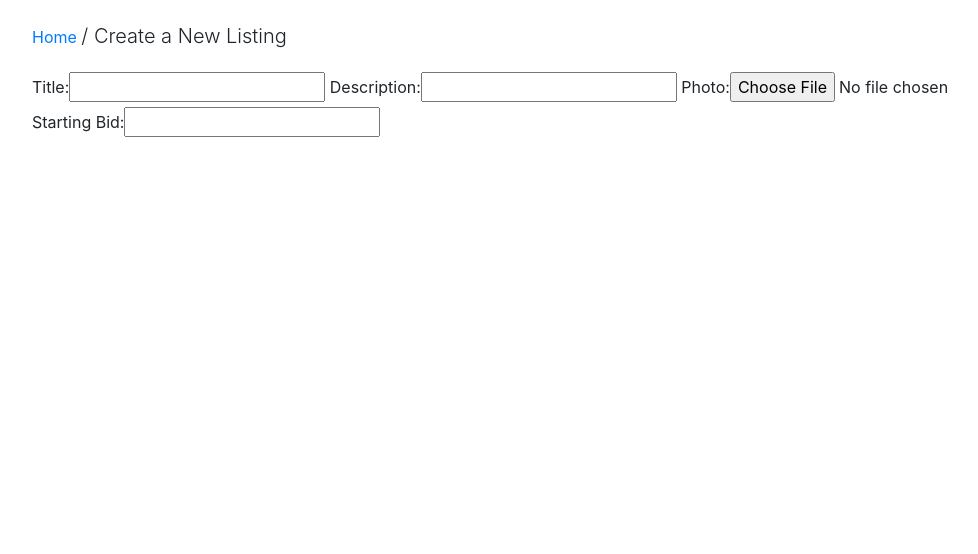
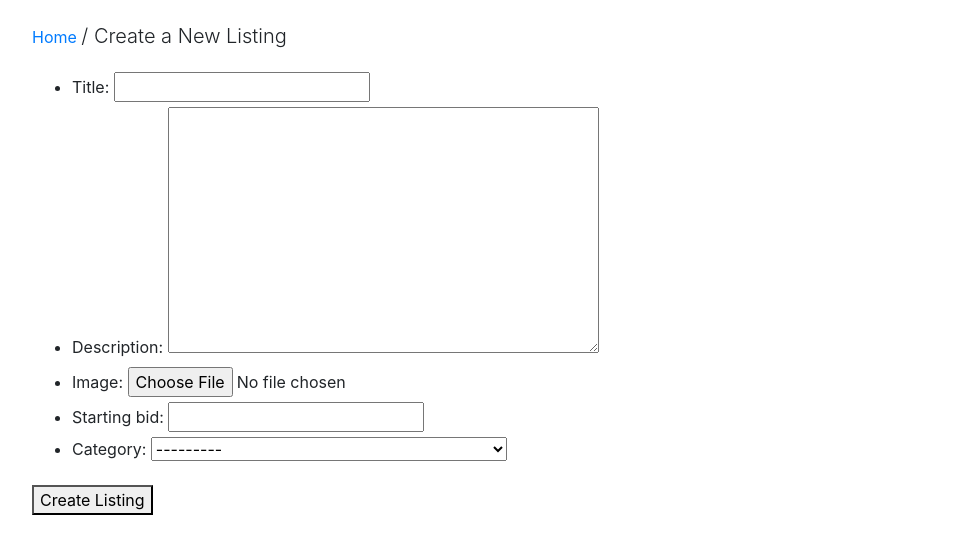
Before and after one commit to dedolence/cs50w, a Django app: page /create/ in a window 1280 px wide. Shown: the part 72-626 px from the top of the page, without its empty margins (53-1031 px from the left). Run offline with Django 3.2, Linux system fonts and the light colour scheme; a user stored in the database is signed in; data comes from the database, SQL or seed files in the repository; both versions use the stored data as it was after the commit; some libraries are stand-ins or nearby versions.

Commit message:
form work

```diff
--- a/commerce/auctions/forms.py
+++ b/commerce/auctions/forms.py
@@ -1,7 +1,16 @@
 from django import forms
+from django.forms import ModelForm
+from .models import Category
+from .models import Listing
 
-class NewListingForm(forms.Form):
+class NewListingForm(ModelForm):
+    class Meta:
+        model = Listing
+        fields = ['title', 'description', 'image', 'starting_bid', 'category']
+
+class OldNewListingForm(forms.Form):
     title = forms.CharField(label="Title", max_length=64, required=True)
     description = forms.CharField(label="Description", max_length=200, required=True)
     image = forms.ImageField(label="Photo", required=False)
-    starting_bid = forms.IntegerField(label="Starting Bid", required=True)
+    starting_bid = forms.FloatField(required=True, label="Starting bid", min_value=.01, max_value=9999.99)
+    category = forms.ModelChoiceField(queryset=Category.objects.all(), required=True)
--- a/commerce/auctions/models.py
+++ b/commerce/auctions/models.py
@@ -11,7 +11,7 @@ class Listing(models.Model):
     image = models.ImageField(null=True, blank=True)
     title = models.CharField(max_length=64, null=True, blank=False)
     description = models.TextField(max_length=500, null=True, blank=False)
-    starting_bid = models.IntegerField(null=True, blank=False)
+    starting_bid = models.DecimalField(max_digits=6, decimal_places=2, null=True, blank=False)
     user = models.ForeignKey(User, on_delete=PROTECT, related_name='listings', null=True)
     winner = models.ForeignKey(User, on_delete=PROTECT, related_name='won_listings', null=True, blank=True)
     category = models.ForeignKey('Category', on_delete=CASCADE, related_name='category_listings', null=True, blank=False)
--- a/commerce/auctions/templates/auctions/createListing.html
+++ b/commerce/auctions/templates/auctions/createListing.html
@@ -6,8 +6,11 @@
 
     {% if user.is_authenticated %}
         <form action="{% url 'create_listing' %}" method="POST" enctype="multipart/form-data">
-            {% csrf_token %}
-            {{ form }}
+            <ul>
+                {% csrf_token %}
+                {{ form.as_ul }}
+            </ul>
+            <button type="submit">Create Listing</button>
         </form>
 
     {% else %}
--- a/commerce/auctions/views.py
+++ b/commerce/auctions/views.py
@@ -90,7 +90,9 @@ def listing_page(request, listing_id):
 
 def create_listing(request):
     if request.method == "POST":
-        pass
+        return render(request, "auctions/listing.html", {
+            'listing': "Replace with details of new listing"
+        })
     else:
         form = NewListingForm()
         return render(request, "auctions/createListing.html", {
```
Also changed, not shown: commerce/auctions/migrations/0014_alter_listing_starting_bid.py (added), commerce/db.sqlite3.
